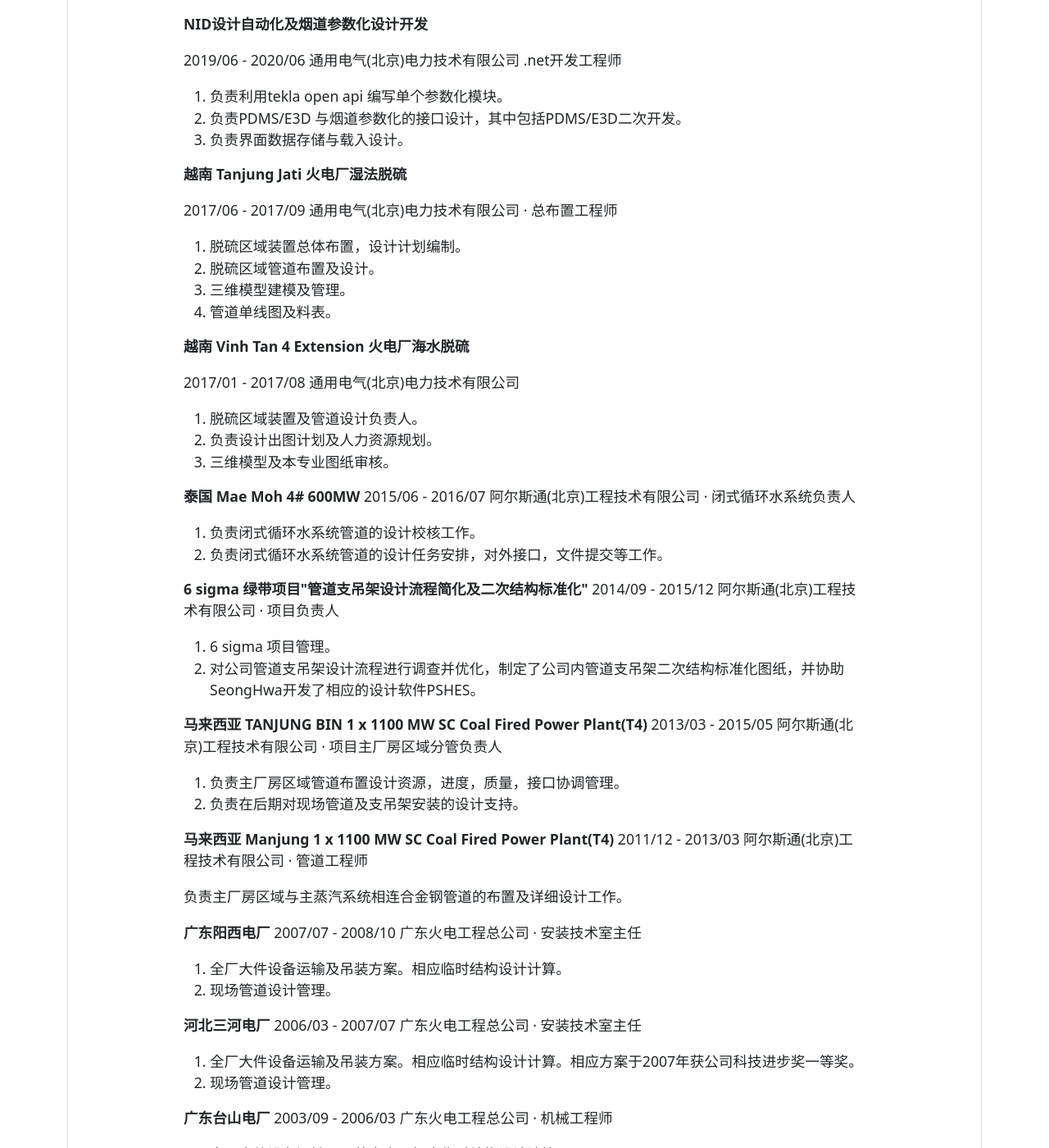
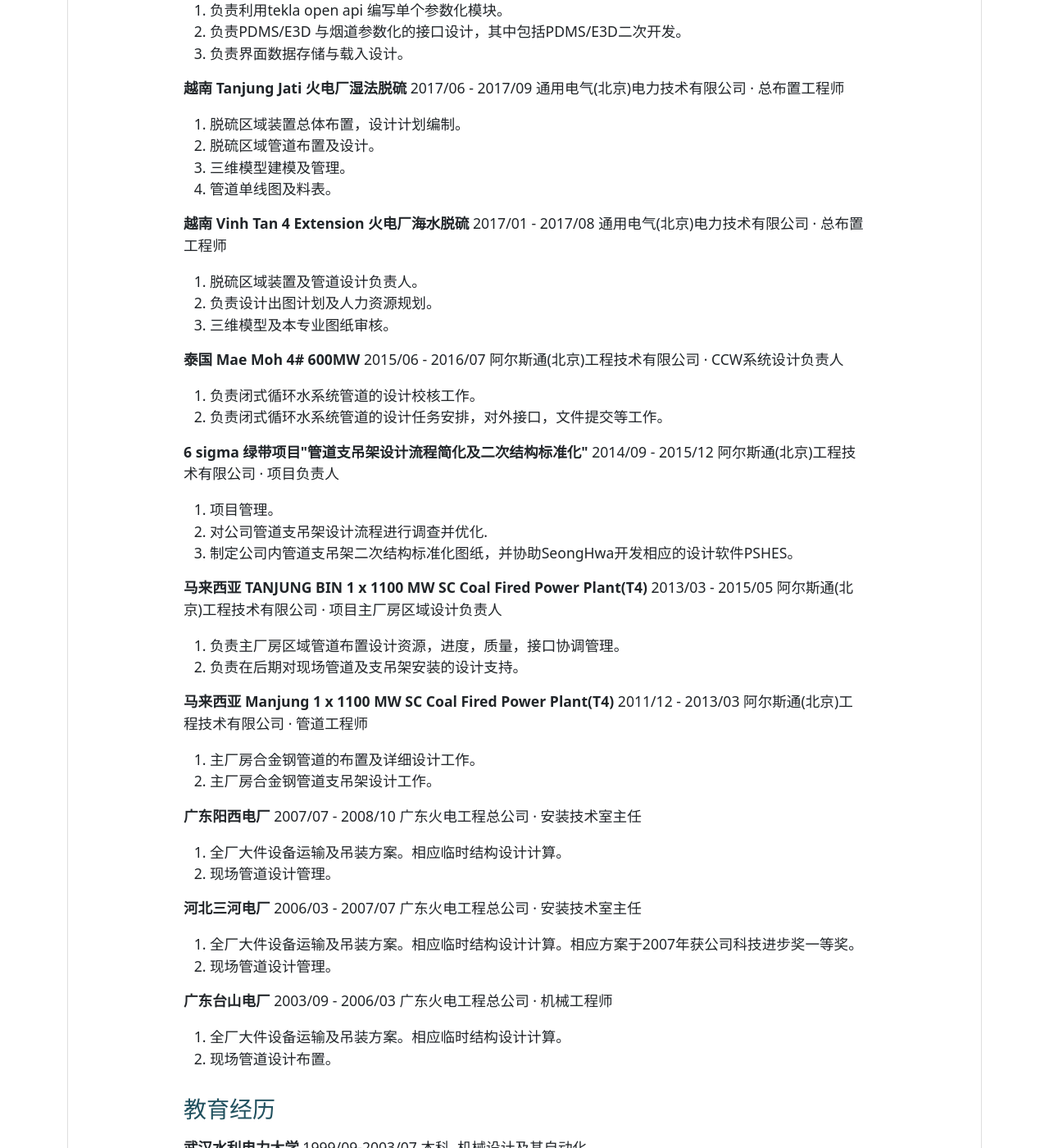
Before and after one commit to lijuncq/lijuncq.github.io, a Jekyll site: the page built from resume.md, in a window 1280 px wide and 1400 px high, scrolled down 2170 px. Shown: the whole window at 82% size. Built offline with Jekyll 4.4.1, drawn with Linux system fonts in a browser that asks for light colours; nearby versions of some CDN libraries; our own code applies the rules of GitHub Pages for plain Markdown files; some of the changed text lies outside the part shown.

Commit message:
Update resume.md

```diff
--- a/resume.md
+++ b/resume.md
@@ -116,7 +116,6 @@
 ### 主要项目经历
 
 **铝业烟气处理及气力输送系统投标**
-
 2019/03 - 至今
 通用电气(北京)电力技术有限公司 · 系统布置工程师
 
@@ -133,7 +131,6 @@
 3. 三维模型及图纸审核。
 
 **NID设计自动化及烟道参数化设计开发**
-
 2019/06 - 2020/06
 通用电气(北京)电力技术有限公司 .net开发工程师
 
@@ -142,7 +139,6 @@
 3. 负责界面数据存储与载入设计。
 
 **越南 Tanjung Jati 火电厂湿法脱硫**
-
 2017/06 - 2017/09
 通用电气(北京)电力技术有限公司 · 总布置工程师
 
@@ -152,9 +148,8 @@
 4. 管道单线图及料表。
 
 **越南 Vinh Tan 4 Extension 火电厂海水脱硫**
-
 2017/01 - 2017/08
-通用电气(北京)电力技术有限公司
+通用电气(北京)电力技术有限公司 · 总布置工程师
 
 1. 脱硫区域装置及管道设计负责人。
 2. 负责设计出图计划及人力资源规划。
@@ -162,7 +157,7 @@
 
 **泰国 Mae Moh 4# 600MW**
 2015/06 - 2016/07
-阿尔斯通(北京)工程技术有限公司 · 闭式循环水系统负责人
+阿尔斯通(北京)工程技术有限公司 · CCW系统设计负责人
 
 1. 负责闭式循环水系统管道的设计校核工作。
 2. 负责闭式循环水系统管道的设计任务安排，对外接口，文件提交等工作。
@@ -171,12 +166,13 @@
 2014/09 - 2015/12
 阿尔斯通(北京)工程技术有限公司 · 项目负责人
 
-1. 6 sigma 项目管理。
-2. 对公司管道支吊架设计流程进行调查并优化，制定了公司内管道支吊架二次结构标准化图纸，并协助SeongHwa开发了相应的设计软件PSHES。
+1. 项目管理。
+2. 对公司管道支吊架设计流程进行调查并优化.
+3. 制定公司内管道支吊架二次结构标准化图纸，并协助SeongHwa开发相应的设计软件PSHES。
 
 **马来西亚 TANJUNG BIN 1 x 1100 MW SC Coal Fired Power Plant(T4)**
 2013/03 - 2015/05
-阿尔斯通(北京)工程技术有限公司 · 项目主厂房区域分管负责人
+阿尔斯通(北京)工程技术有限公司 · 项目主厂房区域设计负责人
 
 1. 负责主厂房区域管道布置设计资源，进度，质量，接口协调管理。
 2. 负责在后期对现场管道及支吊架安装的设计支持。
@@ -185,7 +181,8 @@
 2011/12 - 2013/03
 阿尔斯通(北京)工程技术有限公司 · 管道工程师
 
-负责主厂房区域与主蒸汽系统相连合金钢管道的布置及详细设计工作。
+1. 主厂房合金钢管道的布置及详细设计工作。
+2. 主厂房合金钢管道支吊架设计工作。
 
 **广东阳西电厂**
 2007/07 - 2008/10
@@ -219,24 +216,28 @@
 **铝业烟气处理工艺流程**
 2018/11-2018/11
 GE挪威Oslo办公室
+
 培训描述：
 * 铝业烟气处理(GTC, FTC) 工艺流程, 主要设备等.
 
 **PDMS Admin**
 2013/9-2013/9
 AVEVA 北京
+
 培训描述：
 * PDMS 管理员培训
 
 **SmartPlant P&ID**
 2010/10-2010/10
 上海鹰图培训办公室
+
 培训描述：
 * SmartPlant P&ID 项目建立，数据库设置，绘图，图纸管理，材料报表等。
 
 **Comos PT**
 2009/10-2009/12
 瑞士巴登培训办公室
+
 培训描述：
 * Comos为西门子旗下大型工程及工厂工程数据集中解决方案软件，主要应用于电力及石化行业。
 * 培训内容主要为P&ID工艺图绘制，管道元件库等级库建立，Comos管理模块，与PDMS接口等。
```
Also changed, not shown: other parts of resume.md (+2 -3 lines).
